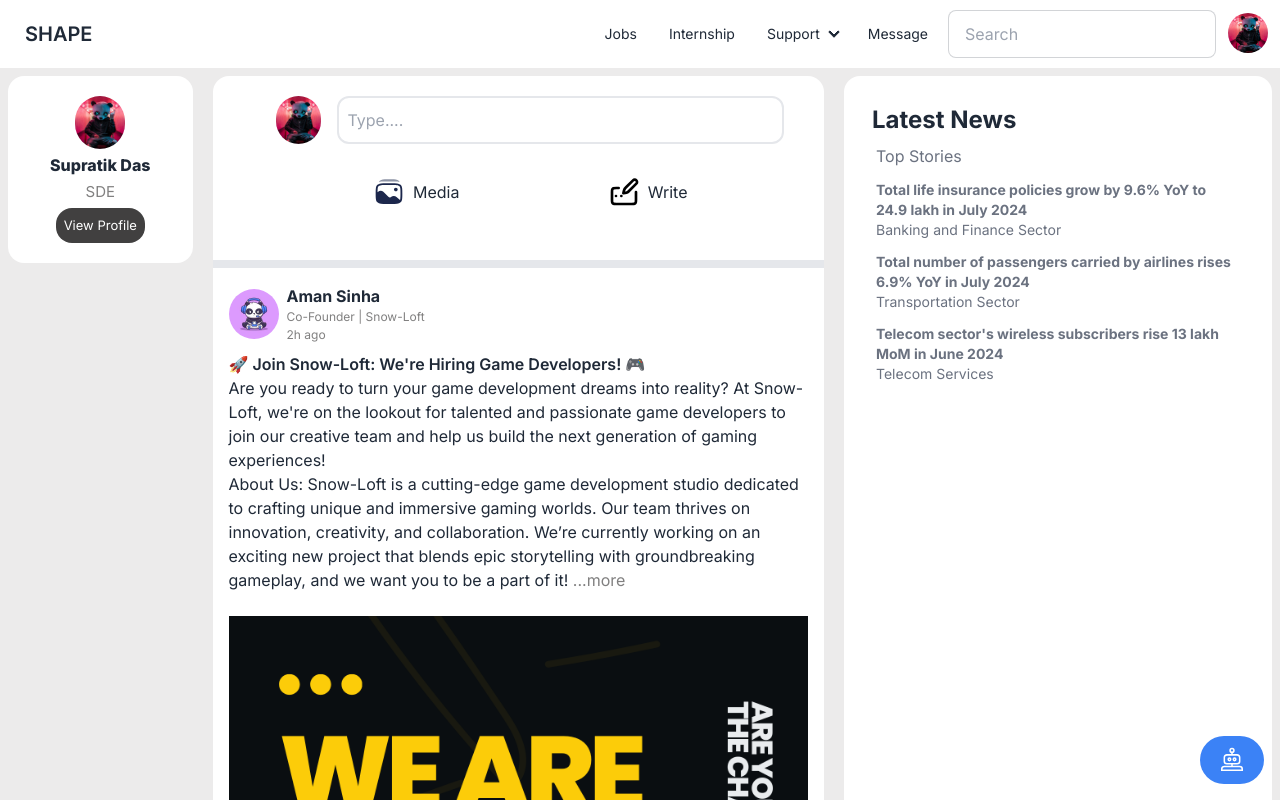
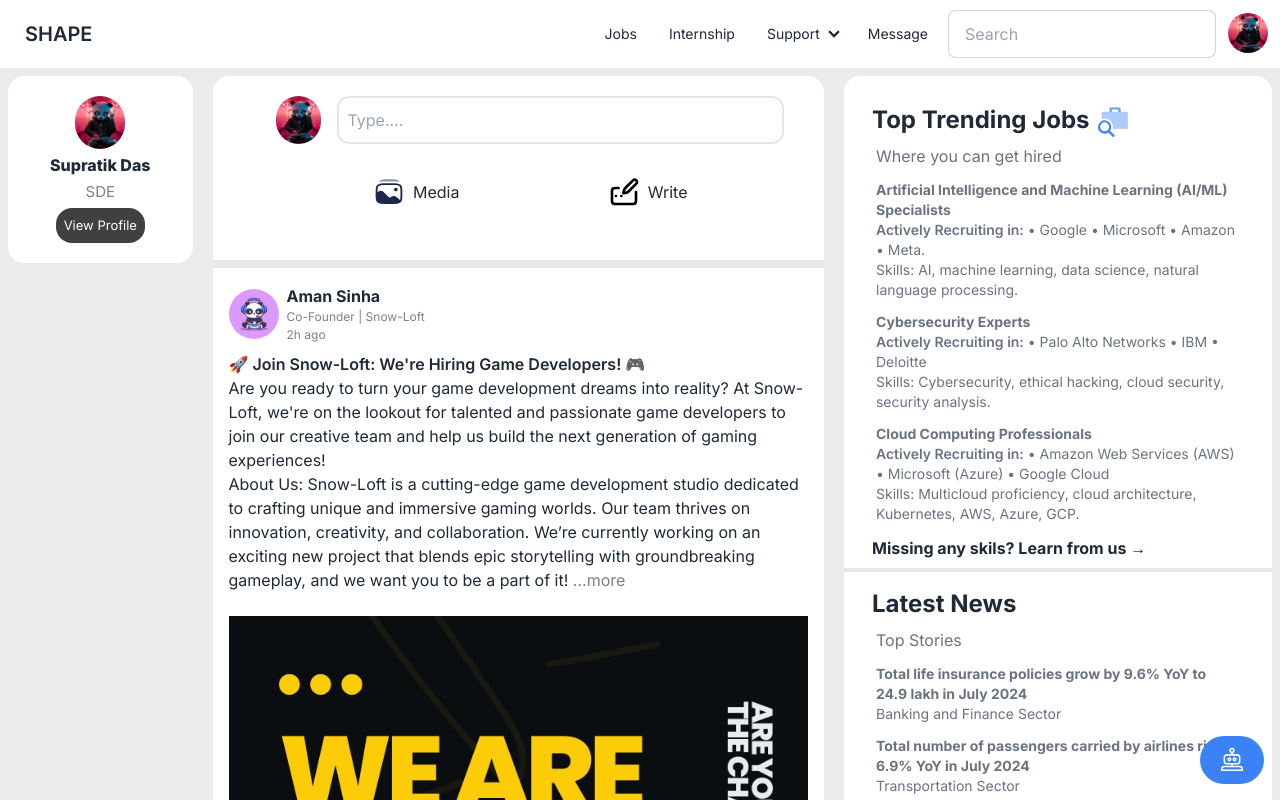
Before and after one commit to acroop/LinkedInClone, a Next.js app in the folder client/: page / in a window 1280 px wide. Shown: the top 800 px of the page. Built offline with nearby package versions, Linux system fonts and the light colour scheme.

Commit message:
trending jobs

```diff
--- a/client/src/app/components/Feed.tsx
+++ b/client/src/app/components/Feed.tsx
@@ -14,7 +14,7 @@ const Feed = () => {
         <div className='h-fit bg-white m-2  w-full lg:w-1/2 rounded-2xl'>
           <MainFeed />
         </div>
-        <div className='hidden bg-white m-2 lg:block  h-screen w-[35%] rounded-2xl'>
+        <div className='hidden bg-white m-2 lg:block  h-full w-[35%] rounded-2xl'>
           <RightFeed />
         </div>
         <HoverBtn/>
--- a/client/src/app/components/MainFeed.tsx
+++ b/client/src/app/components/MainFeed.tsx
@@ -43,7 +43,7 @@ const MainFeed = () => {
           <p>Are you ready to turn your game development dreams into reality? At Snow-Loft, we're on the lookout for talented and passionate game developers to join our creative team and help us build the next generation of gaming experiences!
             <br />
             About Us: Snow-Loft is a cutting-edge game development studio dedicated to crafting unique and immersive gaming worlds. Our team thrives on innovation, creativity, and collaboration. We’re currently working on an exciting new project that blends epic storytelling with groundbreaking gameplay, and we want you to be a part of it!
-<span className='inline text-[#818080]'> ...more</span>
+            <span className='inline text-[#818080] cursor-pointer hover:text-blue-400'> ...more</span>
           </p>
           <br />
           <img src="./hiring.png" className='w-fit' alt="" />
--- a/client/src/app/components/RightFeed.tsx
+++ b/client/src/app/components/RightFeed.tsx
@@ -3,23 +3,72 @@ import React from 'react'
 
 const headLines = [
   {
-      "head":"Total life insurance policies grow by 9.6% YoY to 24.9 lakh in July 2024",
+    "head": "Total life insurance policies grow by 9.6% YoY to 24.9 lakh in July 2024",
     "subHead": "Banking and Finance Sector"
   },
   {
-      "head":"Total number of passengers carried by airlines  rises 6.9% YoY in July 2024",
+    "head": "Total number of passengers carried by airlines  rises 6.9% YoY in July 2024",
     "subHead": "Transportation Sector"
   },
   {
-      "head":"Telecom sector's wireless subscribers rise 13 lakh MoM in June 2024",
+    "head": "Telecom sector's wireless subscribers rise 13 lakh MoM in June 2024",
     "subHead": "Telecom Services"
+  },
+]
+
+const jobs = [
+  {
+    "title": "Artificial Intelligence and Machine Learning (AI/ML) Specialists",
+    "companies": "Google, Microsoft, Amazon, Meta.",
+    "skills": "AI, machine learning, data science, natural language processing."
+  },
+  {
+    "title": "Cybersecurity Experts",
+    "companies": "Palo Alto Networks, IBM, Deloitte",
+    "skills": "Cybersecurity, ethical hacking, cloud security, security analysis."
+  },
+  {
+    "title": "Cloud Computing Professionals",
+    "companies": "Amazon Web Services (AWS), Microsoft (Azure), Google Cloud",
+    "skills": "Multicloud proficiency, cloud architecture, Kubernetes, AWS, Azure, GCP."
   },
 ]
 
 function RightFeed() {
   return (
-    <div>
-      <div className=' p-7 text-2xl font-bold pb-2'>Latest News</div>
+    <div className=' w-full h-full'>
+      <div className=' border-b-4'>
+      <div className=' p-7 text-2xl font-bold pb-1 flex'>Top Trending Jobs
+      <span>&#xa0;</span>
+        <img src="/jobs.svg" alt="jobs" className=' w-9 '/>
+      </div>
+      <div className=' pt-0 p-8 text-gray-500 pb-3'>Where you can get hired</div>
+      {
+        jobs.map((job, index) => (
+          <div key={index} className='text-sm pt-0 p-8 text-gray-500 pb-3 hover:bg-[#ecebeb] cursor-pointer'>
+            <div className='font-bold text-sm'>{job.title}</div>
+            <div className='text-gray-500'>
+              <span className='font-semibold'>Actively Recruiting in:</span>
+              {' '}
+              {job.companies.split(',').map((company, i) => (
+                <span key={i}>
+                  <span>&#8226; </span>
+                  {company.trim()}
+                  {i < job.companies.split(',').length - 1 && ' '}
+                </span>
+              ))}
+              <br />
+              <span>Skills: {job.skills}</span>
+            </div>
+          </div>
+        ))
+      }
+      <div className='p-7 font-bold pb-2 pt-0 hover:underline cursor-pointer hover:text-blue-400'> Missing any skils? Learn from us <span className=' '> &#8594;</span></div>
+      </div>
+
+
+
+      <div className=' p-7 text-2xl font-bold pb-2 pt-4'>Latest News</div>
       <div className=' pt-0 p-8 text-gray-500 pb-3'>Top Stories</div>
       <div className=''>
         {
@@ -32,6 +81,7 @@ function RightFeed() {
         }
       </div>
 
+
     </div>
   )
 }
```
Also changed, not shown: client/public/jobs.svg (added). Lines whose indentation alone changed are shown as unchanged.
